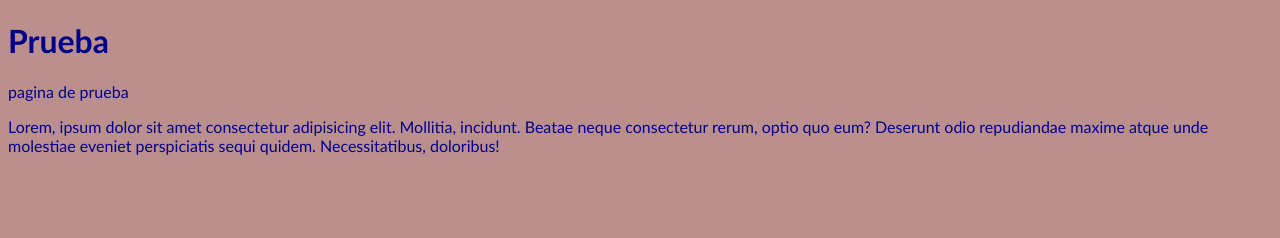
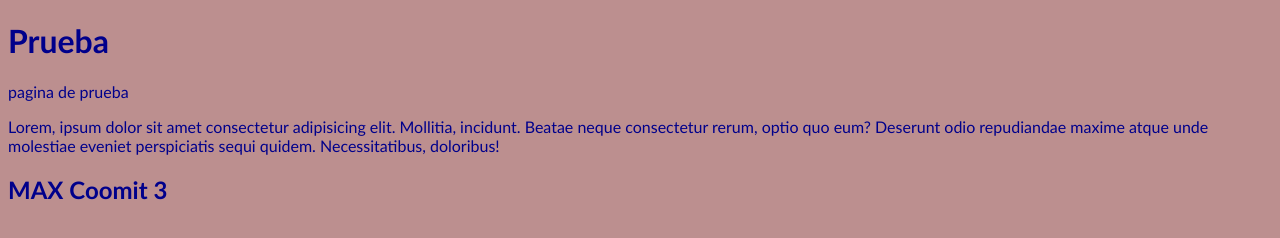
Before and after one commit to MaxCPietro/PruebaGit, a plain HTML site: page index.html in a window 1280 px wide. Drawn offline with Linux system fonts and the light colour scheme.

Commit message:
Agregado H2

```diff
--- a/index.html
+++ b/index.html
@@ -11,5 +11,6 @@
     <h1>Prueba</h1>
     <p>pagina de prueba</p>
     <p>Lorem, ipsum dolor sit amet consectetur adipisicing elit. Mollitia, incidunt. Beatae neque consectetur rerum, optio quo eum? Deserunt odio repudiandae maxime atque unde molestiae eveniet perspiciatis sequi quidem. Necessitatibus, doloribus!</p>
+    <h2>MAX Coomit 3</h2>
 </body>
 </html>
```
